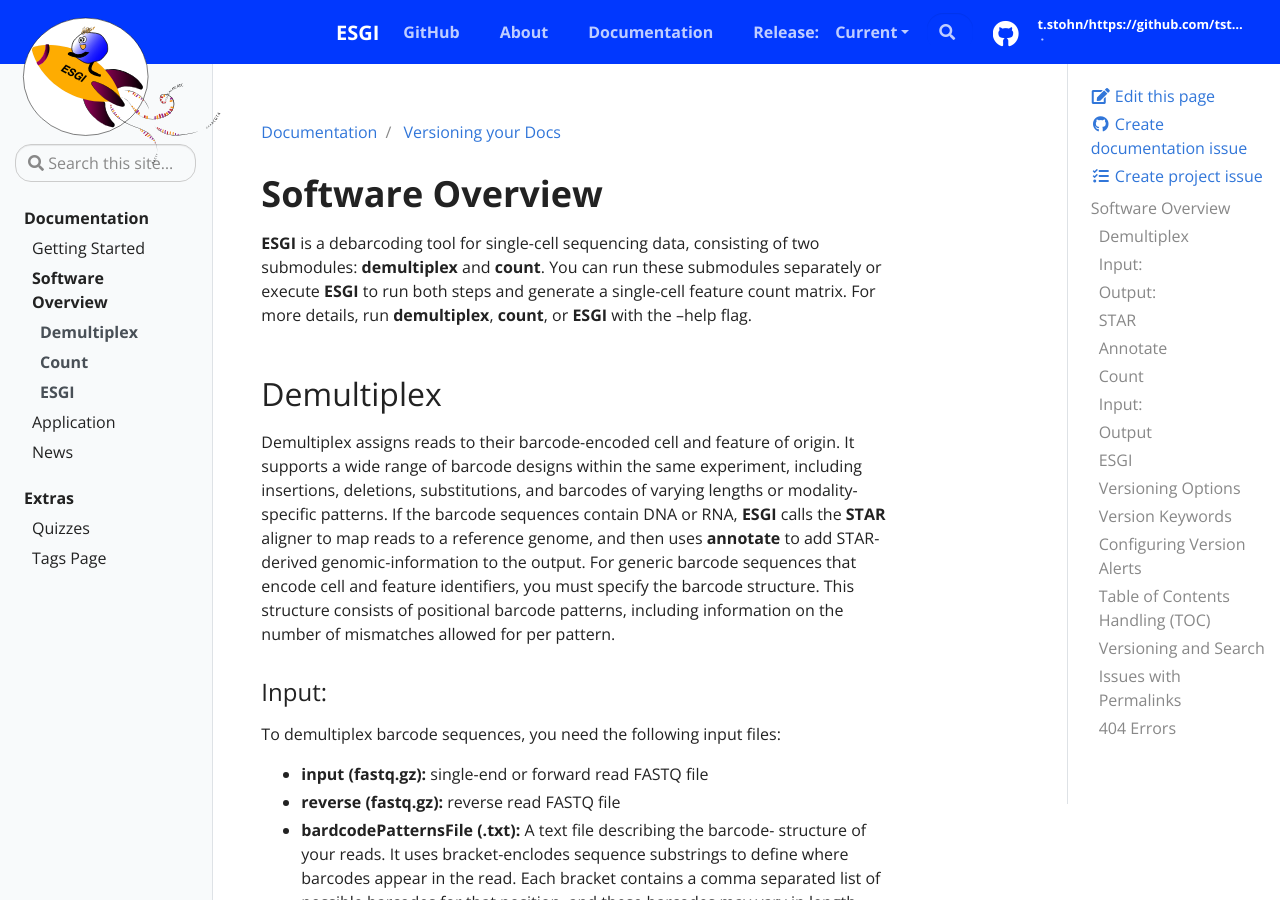
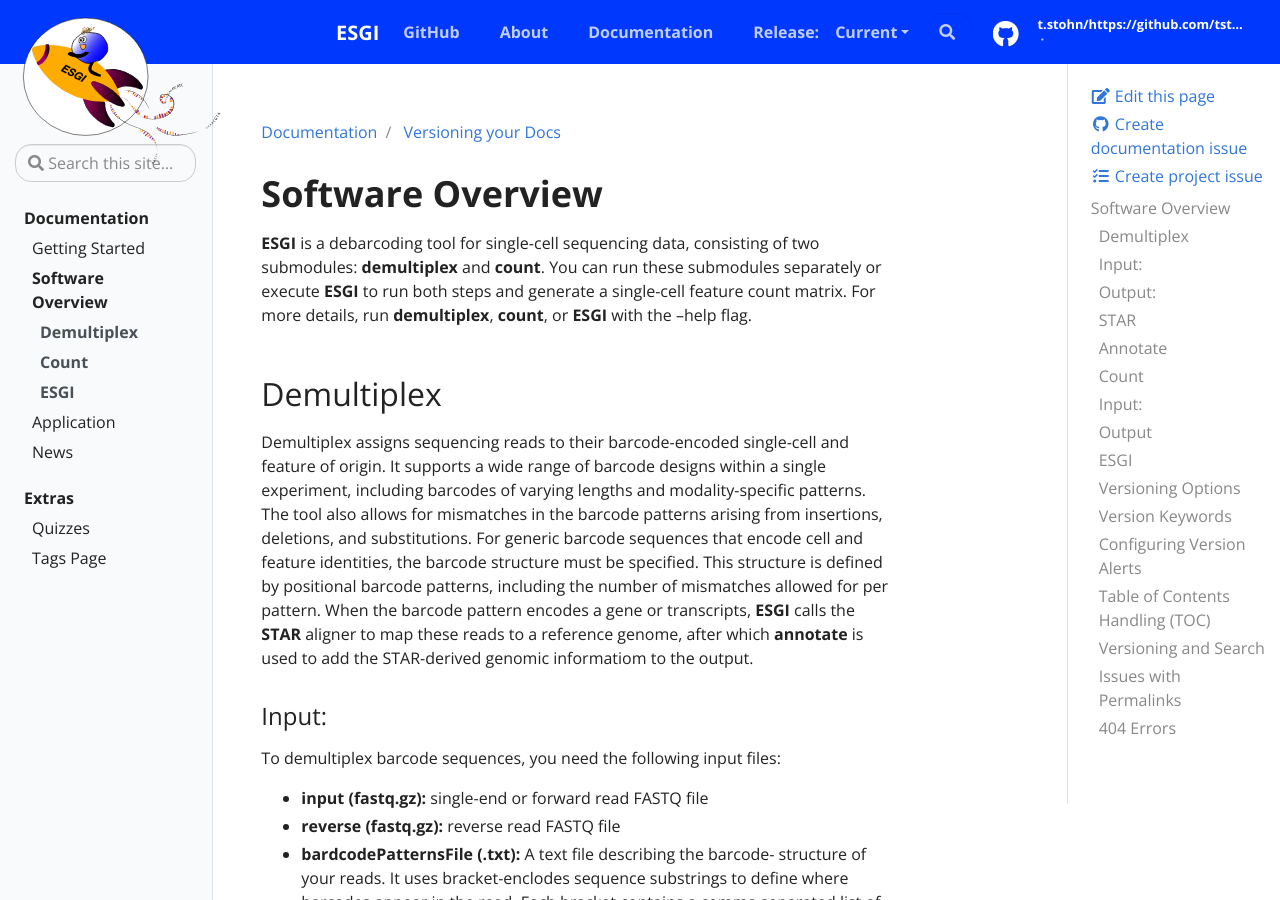
Before and after one commit to tstohn/ESGI.documentation, a Jekyll site: the page built from _docs/software-overview.md, in a window 1280 px wide and 900 px high. Built offline with Jekyll 4.4.1, drawn with Linux system fonts in a browser that asks for light colours.

Commit message:
demultiplex introduction

```diff
--- a/_docs/software-overview.md
+++ b/_docs/software-overview.md
@@ -8,7 +8,7 @@ description: How to turn on and use versioning
 **ESGI** is a debarcoding tool for single-cell sequencing data, consisting of two submodules: **demultiplex** and **count**. You can run these submodules separately or execute **ESGI** to run both steps and generate a single-cell feature count matrix. For more details, run **demultiplex**, **count**, or **ESGI** with the --help flag.
 
 ## Demultiplex
-Demultiplex assigns reads to their barcode-encoded cell and feature of origin. It supports a wide range of barcode designs within the same experiment, including insertions, deletions, substitutions, and barcodes of varying lengths or modality-specific patterns. If the barcode sequences contain DNA or RNA, **ESGI** calls the **STAR** aligner to map reads to a reference genome, and then uses **annotate** to add STAR-derived genomic-information to the output. For generic barcode sequences that encode cell and feature identifiers, you must specify the barcode structure. This structure consists of positional barcode patterns, including information on the number of mismatches allowed for per pattern.
+Demultiplex assigns sequencing reads to their barcode-encoded single-cell and feature of origin. It supports a wide range of barcode designs within a single experiment, including  barcodes of varying lengths and modality-specific patterns. The tool also allows for mismatches in the barcode patterns arising from insertions, deletions, and substitutions. For generic barcode sequences that encode cell and feature identities, the barcode structure must be specified. This structure is defined by positional barcode patterns, including the number of mismatches allowed for per pattern. When the barcode pattern encodes a gene or transcripts, **ESGI** calls the **STAR** aligner to map these reads to a reference genome, after which **annotate** is used to add the STAR-derived genomic informatiom to the output.
 
 ### Input:
 To demultiplex barcode sequences, you need the following input files:
```
